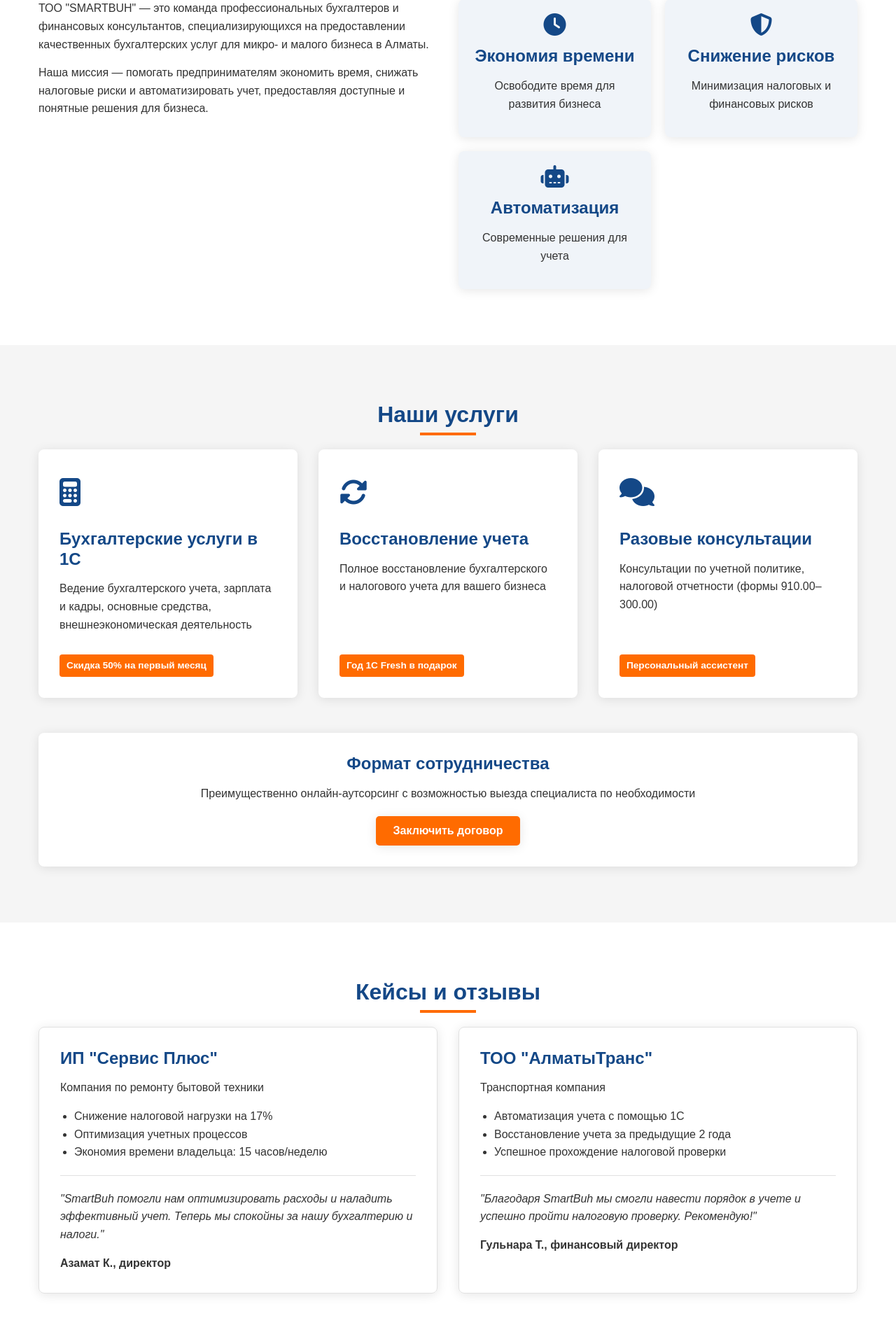
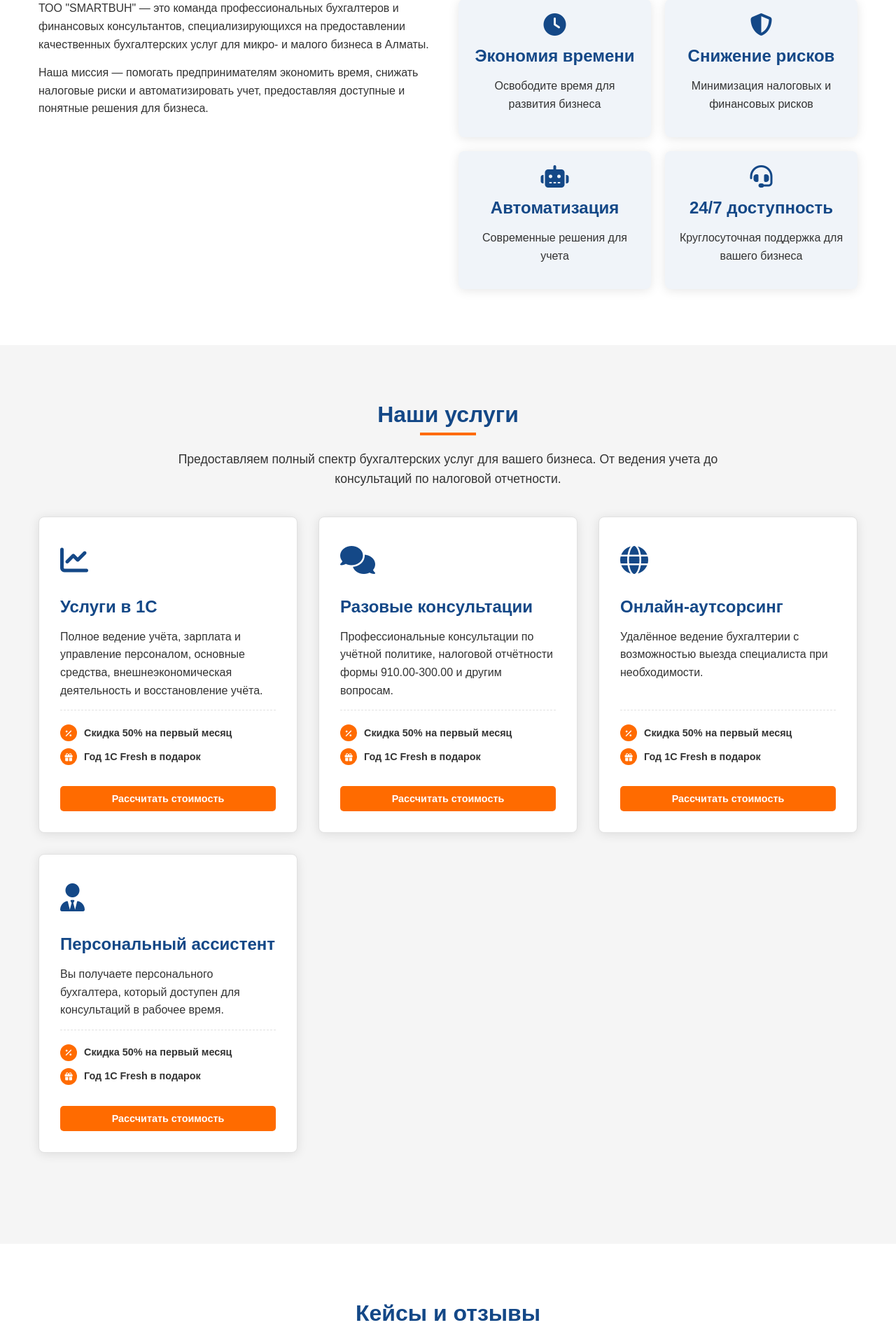
Before and after one commit to freecris670/NurtasLogistics, a Flask app: page / in a window 1280 px wide. Shown: the part 949-2842 px from the top of the page at 70% size. Run offline with Flask 3, Linux system fonts and the light colour scheme.

Commit message:
Improve the website design and functionality based on client feedback
Implement service sections, fix header behavior, adjust map zoom, and update logo/info.

Replit-Commit-Author: Agent
Replit-Commit-Session-Id: d253e367-26d3-4014-973c-568717b4089a
Replit-Commit-Screenshot-Url: https://storage.googleapis.com/screenshot-production-us-central1/5d053988-d05f-4320-860d-464431a0a6d3/9d1a20d7-b408-46fb-a1b2-66bd213de8ee.jpg

```diff
--- a/static/css/style.css
+++ b/static/css/style.css
@@ -121,6 +121,11 @@ section {
     box-shadow: var(--shadow);
     z-index: 1000;
     padding: 15px 0;
+    transition: background-color 0.3s ease;
+}
+
+#header.scrolled {
+    background-color: rgba(255, 255, 255, 0.95);
 }
 
 #header .container {
@@ -259,6 +264,14 @@ nav ul li a {
     background-color: var(--gray-color);
 }
 
+.services-description {
+    text-align: center;
+    max-width: 800px;
+    margin: 0 auto 40px;
+    font-size: 1.1rem;
+    color: var(--text-color);
+}
+
 .services-grid {
     display: grid;
     grid-template-columns: repeat(auto-fit, minmax(300px, 1fr));
@@ -277,10 +290,12 @@ nav ul li a {
     height: 100%;
     display: flex;
     flex-direction: column;
+    border: 1px solid var(--border-color);
 }
 
 .service-card:hover {
     transform: translateY(-5px);
+    box-shadow: 0 10px 25px rgba(0, 0, 0, 0.15);
 }
 
 .service-icon {
@@ -289,36 +304,52 @@ nav ul li a {
     margin-bottom: 20px;
 }
 
-.service-offer {
+.service-offers {
     margin-top: auto;
-    padding-top: 15px;
+    padding-top: 20px;
+    border-top: 1px dashed var(--border-color);
+    margin-bottom: 20px;
 }
 
-.offer-tag {
-    display: inline-block;
+.offer-item {
+    display: flex;
+    align-items: center;
+    margin-bottom: 10px;
+}
+
+.offer-icon {
+    display: inline-flex;
+    align-items: center;
+    justify-content: center;
+    width: 24px;
+    height: 24px;
     background-color: var(--accent-color);
     color: var(--light-color);
-    padding: 5px 10px;
-    border-radius: 4px;
-    font-size: 0.85rem;
+    border-radius: 50%;
+    margin-right: 10px;
+    font-size: 0.7rem;
+}
+
+.offer-text {
+    font-size: 0.9rem;
     font-weight: 600;
 }
 
-.service-format {
-    text-align: center;
-    margin-top: 50px;
-    padding: 30px;
-    background-color: var(--light-color);
-    border-radius: 8px;
-    box-shadow: var(--shadow);
+.calculate-button {
+    background-color: var(--accent-color);
+    color: var(--light-color);
+    border: none;
+    border-radius: 5px;
+    padding: 10px 20px;
+    font-size: 0.9rem;
+    font-weight: 600;
+    cursor: pointer;
+    transition: var(--transition);
+    width: 100%;
 }
 
-.service-format h3 {
-    margin-bottom: 15px;
-}
-
-.service-format p {
-    margin-bottom: 20px;
+.calculate-button:hover {
+    background-color: #e05a00;
 }
 
 /* Cases Section */
--- a/static/js/script.js
+++ b/static/js/script.js
@@ -43,22 +43,16 @@ document.addEventListener('DOMContentLoaded', function() {
         });
     });
 
-    // Header scroll behavior
+    // Fixed header that doesn't hide when scrolling
     const header = document.getElementById('header');
-    let lastScrollTop = 0;
 
     window.addEventListener('scroll', function() {
-        const scrollTop = window.pageYOffset || document.documentElement.scrollTop;
-
-        if (scrollTop > lastScrollTop && scrollTop > 100) {
-            // Scroll down
-            header.style.transform = 'translateY(-100%)';
+        // Always keep header visible, just add a background color when scrolled
+        if (window.scrollY > 50) {
+            header.classList.add('scrolled');
         } else {
-            // Scroll up
-            header.style.transform = 'translateY(0)';
+            header.classList.remove('scrolled');
         }
-
-        lastScrollTop = scrollTop <= 0 ? 0 : scrollTop;
     });
 
     // Initialize Yandex Map
@@ -70,7 +64,7 @@ document.addEventListener('DOMContentLoaded', function() {
         if (mapElement) {
             const myMap = new ymaps.Map('yandex-map', {
                 center: [43.238949, 76.945327], // Almaty coordinates
-                zoom: 16,
+                zoom: 14, // Reduced zoom level to show more of the surrounding area
                 controls: ['zoomControl', 'fullscreenControl']
             });
 
@@ -90,12 +84,6 @@ document.addEventListener('DOMContentLoaded', function() {
 
                 myMap.geoObjects.add(placemark);
                 myMap.setCenter(coords);
-
-                // Fit map to show placemark
-                myMap.setBounds(myMap.geoObjects.getBounds(), {
-                    checkZoomRange: true,
-                    zoomMargin: 30
-                });
             });
         }
     }
@@ -124,8 +112,8 @@ document.addEventListener('DOMContentLoaded', function() {
     window.addEventListener('scroll', checkIfInView);
     checkIfInView();
 
-    // Handle CTA buttons
-    const ctaButtons = document.querySelectorAll('.cta-button');
+    // Handle CTA buttons and Calculate buttons
+    const ctaButtons = document.querySelectorAll('.cta-button, .calculate-button');
 
     ctaButtons.forEach(button => {
         button.addEventListener('click', function() {
--- a/templates/index.html
+++ b/templates/index.html
@@ -14,10 +14,7 @@
         <div class="container">
             <div class="logo">
                 <a href="#hero">
-                    <svg width="200" height="50" viewBox="0 0 200 50" fill="none" xmlns="http://www.w3.org/2000/svg">
-                        <path d="M10 15 L40 15 L40 35 L10 35 Z" fill="#144887"/>
-                        <text x="55" y="30" font-family="Arial" font-weight="bold" font-size="24" fill="#144887">SmartBuh</text>
-                    </svg>
+                    <img src="{{ url_for('static', filename='images/smartbuh-logo.svg') }}" alt="SmartBuh" width="50" height="50">
                 </a>
             </div>
             <nav>
@@ -91,6 +88,11 @@
                         <h3>Автоматизация</h3>
                         <p>Современные решения для учета</p>
                     </div>
+                    <div class="advantage">
+                        <i class="fas fa-headset"></i>
+                        <h3>24/7 доступность</h3>
+                        <p>Круглосуточная поддержка для вашего бизнеса</p>
+                    </div>
                 </div>
             </div>
         </div>
@@ -100,42 +102,80 @@
     <section id="services" class="services-section">
         <div class="container">
             <h2>Наши услуги</h2>
+            <p class="services-description">Предоставляем полный спектр бухгалтерских услуг для вашего бизнеса. От ведения учета до консультаций по налоговой отчетности.</p>
             <div class="services-grid">
                 <div class="service-card">
                     <div class="service-icon">
-                        <i class="fas fa-calculator"></i>
+                        <i class="fas fa-chart-line"></i>
                     </div>
-                    <h3>Бухгалтерские услуги в 1С</h3>
-                    <p>Ведение бухгалтерского учета, зарплата и кадры, основные средства, внешнеэкономическая деятельность</p>
-                    <div class="service-offer">
-                        <span class="offer-tag">Скидка 50% на первый месяц</span>
+                    <h3>Услуги в 1С</h3>
+                    <p>Полное ведение учёта, зарплата и управление персоналом, основные средства, внешнеэкономическая деятельность и восстановление учёта.</p>
+                    <div class="service-offers">
+                        <div class="offer-item">
+                            <span class="offer-icon"><i class="fas fa-percent"></i></span>
+                            <span class="offer-text">Скидка 50% на первый месяц</span>
+                        </div>
+                        <div class="offer-item">
+                            <span class="offer-icon"><i class="fas fa-gift"></i></span>
+                            <span class="offer-text">Год 1С Fresh в подарок</span>
+                        </div>
                     </div>
-                </div>
-                <div class="service-card">
-                    <div class="service-icon">
-                        <i class="fas fa-sync-alt"></i>
-                    </div>
-                    <h3>Восстановление учета</h3>
-                    <p>Полное восстановление бухгалтерского и налогового учета для вашего бизнеса</p>
-                    <div class="service-offer">
-                        <span class="offer-tag">Год 1С Fresh в подарок</span>
-                    </div>
+                    <button class="calculate-button">Рассчитать стоимость</button>
                 </div>
                 <div class="service-card">
                     <div class="service-icon">
                         <i class="fas fa-comments"></i>
                     </div>
                     <h3>Разовые консультации</h3>
-                    <p>Консультации по учетной политике, налоговой отчетности (формы 910.00–300.00)</p>
-                    <div class="service-offer">
-                        <span class="offer-tag">Персональный ассистент</span>
+                    <p>Профессиональные консультации по учётной политике, налоговой отчётности формы 910.00-300.00 и другим вопросам.</p>
+                    <div class="service-offers">
+                        <div class="offer-item">
+                            <span class="offer-icon"><i class="fas fa-percent"></i></span>
+                            <span class="offer-text">Скидка 50% на первый месяц</span>
+                        </div>
+                        <div class="offer-item">
+                            <span class="offer-icon"><i class="fas fa-gift"></i></span>
+                            <span class="offer-text">Год 1С Fresh в подарок</span>
+                        </div>
                     </div>
+                    <button class="calculate-button">Рассчитать стоимость</button>
                 </div>
-            </div>
-            <div class="service-format">
-                <h3>Формат сотрудничества</h3>
-                <p>Преимущественно онлайн-аутсорсинг с возможностью выезда специалиста по необходимости</p>
-                <button class="cta-button">Заключить договор</button>
+                <div class="service-card">
+                    <div class="service-icon">
+                        <i class="fas fa-globe"></i>
+                    </div>
+                    <h3>Онлайн-аутсорсинг</h3>
+                    <p>Удалённое ведение бухгалтерии с возможностью выезда специалиста при необходимости.</p>
+                    <div class="service-offers">
+                        <div class="offer-item">
+                            <span class="offer-icon"><i class="fas fa-percent"></i></span>
+                            <span class="offer-text">Скидка 50% на первый месяц</span>
+                        </div>
+                        <div class="offer-item">
+                            <span class="offer-icon"><i class="fas fa-gift"></i></span>
+                            <span class="offer-text">Год 1С Fresh в подарок</span>
+                        </div>
+                    </div>
+                    <button class="calculate-button">Рассчитать стоимость</button>
+                </div>
+                <div class="service-card">
+                    <div class="service-icon">
+                        <i class="fas fa-user-tie"></i>
+                    </div>
+                    <h3>Персональный ассистент</h3>
+                    <p>Вы получаете персонального бухгалтера, который доступен для консультаций в рабочее время.</p>
+                    <div class="service-offers">
+                        <div class="offer-item">
+                            <span class="offer-icon"><i class="fas fa-percent"></i></span>
+                            <span class="offer-text">Скидка 50% на первый месяц</span>
+                        </div>
+                        <div class="offer-item">
+                            <span class="offer-icon"><i class="fas fa-gift"></i></span>
+                            <span class="offer-text">Год 1С Fresh в подарок</span>
+                        </div>
+                    </div>
+                    <button class="calculate-button">Рассчитать стоимость</button>
+                </div>
             </div>
         </div>
     </section>
```
Also changed, not shown: attached_assets/logo Smartbuh.png (added), attached_assets/services Smartbuh.png (added), static/images/smartbuh-logo.svg (added).
